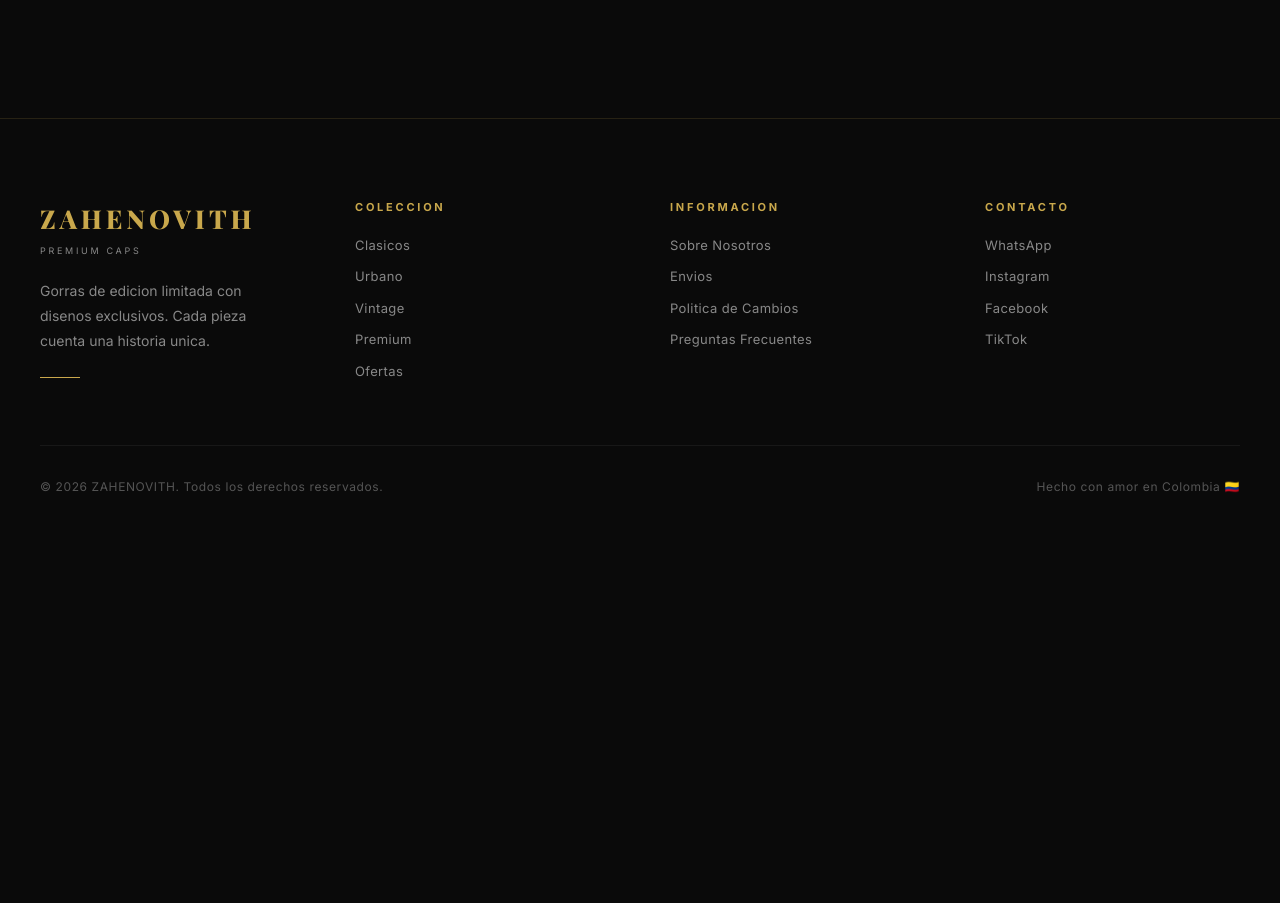
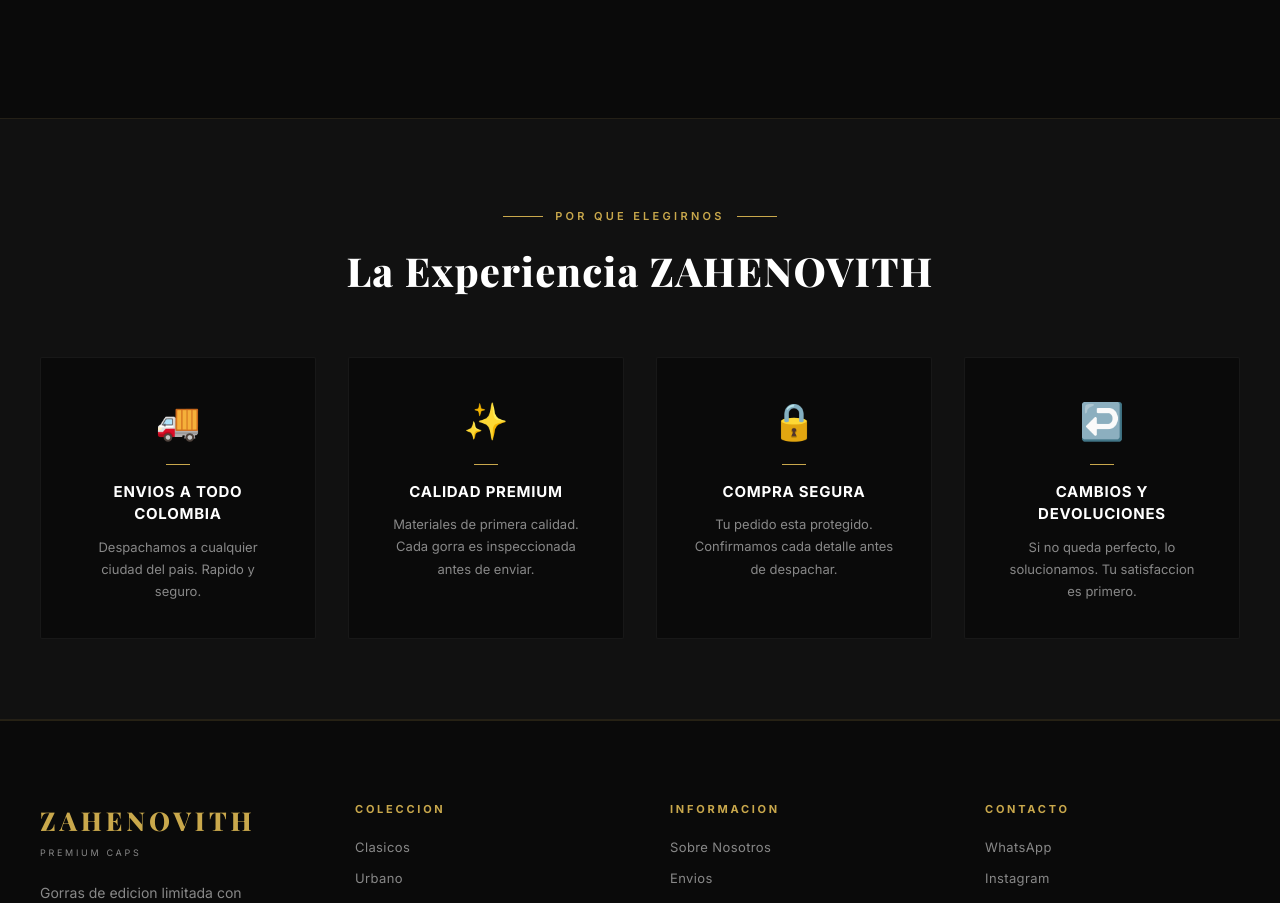
Before and after one commit to ALEXANDERZABALETA15/ZAENOVITH-CAPS, a Next.js app: page / in a window 1280 px wide. Shown: the part 2623-3526 px from the top of the page. Before the commit the page ends 3159 px from the top, so only its background shows below. Built offline with nearby package versions, Linux system fonts and the light colour scheme.

Commit message:
feat: agrego seccion de confianza con animaciones

```diff
--- a/src/app/page.js
+++ b/src/app/page.js
@@ -1,11 +1,13 @@
 import Hero from '@/components/ui/Hero'
 import GorrasGrid from '@/components/ui/GorrasGrid'
+import Confianza from '@/components/ui/Confianza'
 
 export default function Home() {
   return (
     <main>
       <Hero />
       <GorrasGrid />
+      <Confianza />
     </main>
   )
 }
--- /dev/null
+++ b/src/components/ui/Confianza.js
@@ -0,0 +1,151 @@
+'use client'
+
+import { motion } from 'framer-motion'
+
+const items = [
+  {
+    icono: '🚚',
+    titulo: 'Envios a Todo Colombia',
+    descripcion: 'Despachamos a cualquier ciudad del pais. Rapido y seguro.',
+  },
+  {
+    icono: '✨',
+    titulo: 'Calidad Premium',
+    descripcion: 'Materiales de primera calidad. Cada gorra es inspeccionada antes de enviar.',
+  },
+  {
+    icono: '🔒',
+    titulo: 'Compra Segura',
+    descripcion: 'Tu pedido esta protegido. Confirmamos cada detalle antes de despachar.',
+  },
+  {
+    icono: '↩️',
+    titulo: 'Cambios y Devoluciones',
+    descripcion: 'Si no queda perfecto, lo solucionamos. Tu satisfaccion es primero.',
+  },
+]
+
+export default function Confianza() {
+  return (
+    <section style={{
+      backgroundColor: '#111111',
+      borderTop: '1px solid rgba(201,168,76,0.1)',
+      borderBottom: '1px solid rgba(201,168,76,0.1)',
+      padding: 'clamp(48px, 8vw, 80px) clamp(16px, 5vw, 40px)',
+    }}>
+      <div style={{ maxWidth: '1200px', margin: '0 auto' }}>
+
+        {/* Encabezado */}
+        <motion.div
+          initial={{ opacity: 0, y: 20 }}
+          whileInView={{ opacity: 1, y: 0 }}
+          viewport={{ once: true }}
+          transition={{ duration: 0.6 }}
+          style={{ textAlign: 'center', marginBottom: 'clamp(32px, 5vw, 56px)' }}
+        >
+          <div style={{
+            display: 'inline-flex',
+            alignItems: 'center',
+            gap: '12px',
+            marginBottom: '16px',
+          }}>
+            <div style={{ width: '40px', height: '1px', backgroundColor: '#C9A84C' }} />
+            <p style={{
+              fontSize: '11px',
+              color: '#C9A84C',
+              fontWeight: '600',
+              letterSpacing: '0.3em',
+              textTransform: 'uppercase',
+              fontFamily: 'var(--font-inter)',
+            }}>
+              Por Que Elegirnos
+            </p>
+            <div style={{ width: '40px', height: '1px', backgroundColor: '#C9A84C' }} />
+          </div>
+
+          <h2 style={{
+            fontSize: 'clamp(24px, 4vw, 40px)',
+            fontWeight: '800',
+            color: '#ffffff',
+            fontFamily: 'var(--font-playfair)',
+            letterSpacing: '0.03em',
+          }}>
+            La Experiencia ZAHENOVITH
+          </h2>
+        </motion.div>
+
+        {/* Grid de items */}
+        <div style={{
+          display: 'grid',
+          gridTemplateColumns: 'repeat(auto-fit, minmax(min(100%, 220px), 1fr))',
+          gap: 'clamp(20px, 3vw, 32px)',
+        }}>
+          {items.map((item, index) => (
+            <motion.div
+              key={item.titulo}
+              initial={{ opacity: 0, y: 30 }}
+              whileInView={{ opacity: 1, y: 0 }}
+              viewport={{ once: true }}
+              transition={{ duration: 0.5, delay: index * 0.1 }}
+              style={{
+                backgroundColor: '#0a0a0a',
+                border: '1px solid rgba(255,255,255,0.06)',
+                borderRadius: '2px',
+                padding: 'clamp(24px, 3vw, 36px)',
+                textAlign: 'center',
+                transition: 'border 0.3s ease',
+              }}
+              onMouseEnter={(e) => {
+                e.currentTarget.style.border = '1px solid rgba(201,168,76,0.3)'
+              }}
+              onMouseLeave={(e) => {
+                e.currentTarget.style.border = '1px solid rgba(255,255,255,0.06)'
+              }}
+            >
+              {/* Icono */}
+              <div style={{
+                fontSize: 'clamp(28px, 4vw, 36px)',
+                marginBottom: '16px',
+              }}>
+                {item.icono}
+              </div>
+
+              {/* Línea dorada */}
+              <div style={{
+                width: '24px',
+                height: '1px',
+                backgroundColor: '#C9A84C',
+                margin: '0 auto 16px',
+              }} />
+
+              {/* Título */}
+              <h3 style={{
+                fontSize: 'clamp(13px, 1.8vw, 15px)',
+                fontWeight: '700',
+                color: '#ffffff',
+                letterSpacing: '0.05em',
+                marginBottom: '10px',
+                fontFamily: 'var(--font-inter)',
+                textTransform: 'uppercase',
+              }}>
+                {item.titulo}
+              </h3>
+
+              {/* Descripción */}
+              <p style={{
+                fontSize: 'clamp(12px, 1.5vw, 13px)',
+                color: '#888',
+                lineHeight: '1.7',
+                fontFamily: 'var(--font-inter)',
+              }}>
+                {item.descripcion}
+              </p>
+
+            </motion.div>
+          ))}
+        </div>
+
+      </div>
+    </section>
+  )
+}
```
